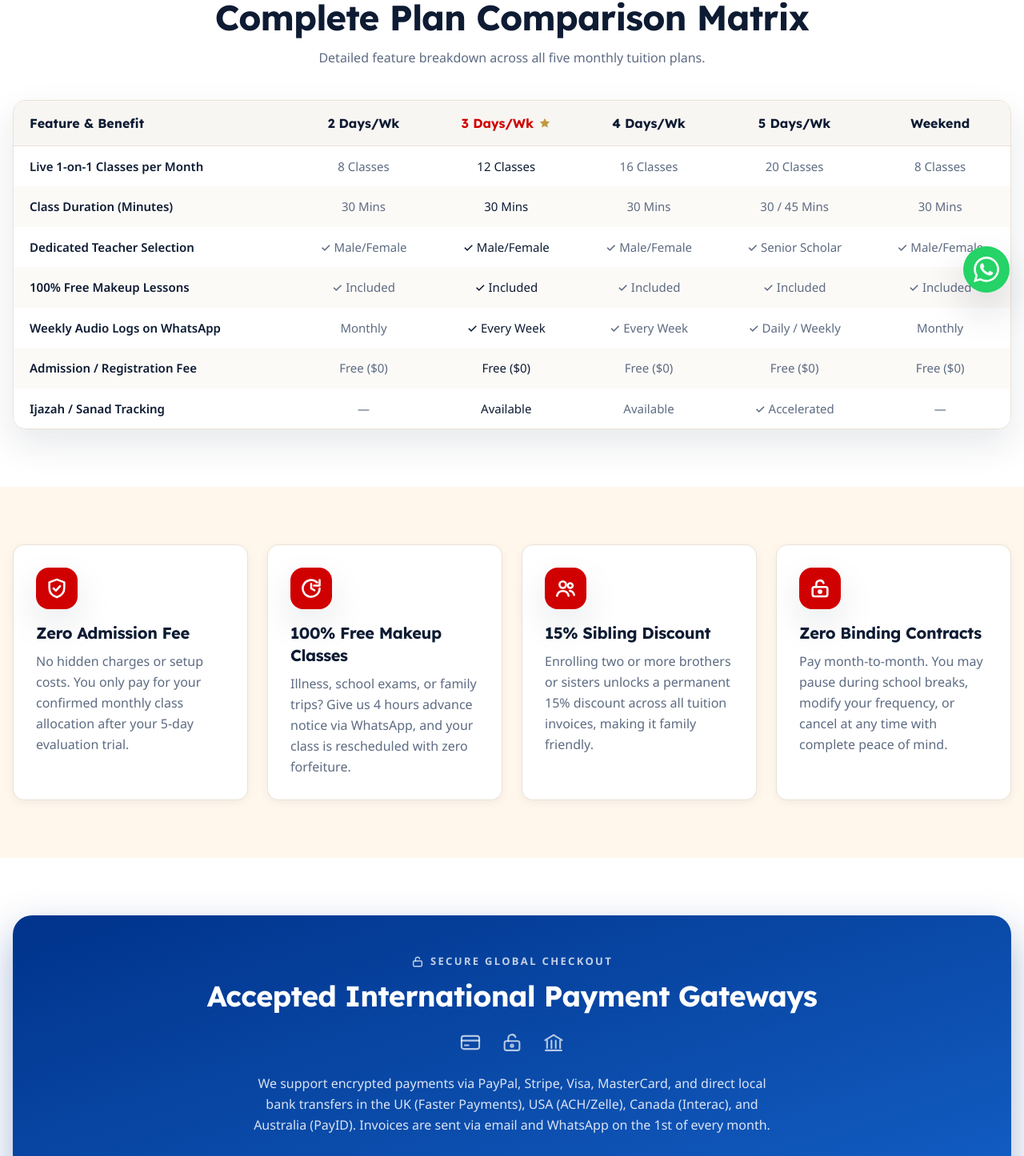
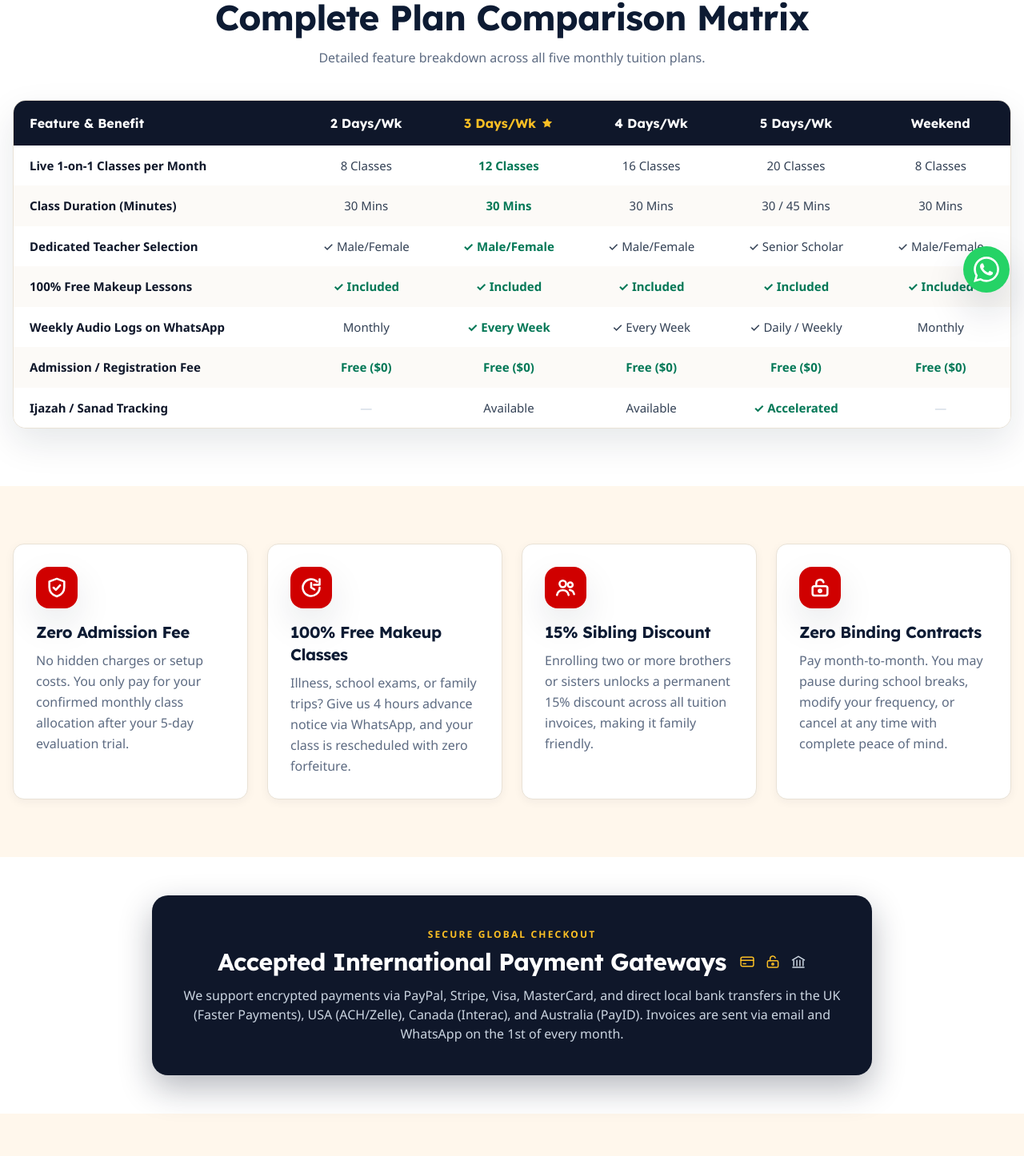
Before and after one commit to wordbitx/qn3, a Next.js app: page /fees in a window 1280 px wide. Shown: the part 416-1862 px from the top of the page at 80% size. Built offline with nearby package versions, Linux system fonts and the light colour scheme.

Commit message:
Round 19: matrix green (exact #047857) + strip rebuilt to reference + premium lockup

```diff
--- a/src/app/fees/page.tsx
+++ b/src/app/fees/page.tsx
@@ -29,13 +29,41 @@ export const metadata: Metadata = {
    5-day trial is kept everywhere (NOT the reference's 3-day trial).
    NO copied rating/reviews (4.9/5, 1450 reviews), NO DBS/COPPA, NO
    "Admissions 2026 Open" top bar (our top bar keeps phone +
-   socials). The calculator lives on the HOME page only. */
+   socials). The calculator lives on the HOME page only.
+   Feedback round 19 (13 Nov 2026): the matrix's AFFIRMATIVE cells
+   are GREEN — EXACT pattern from the parent's live-browser pixel
+   measurement of equrantutors.com/fees (13 Nov 22:30 PKT): green
+   #047857 (emerald-700), BOLD — the 3 Days column's values (EXCEPT
+   "Available", which is dark), plus "✓ Included" (all 5) and
+   "Free ($0)" (all 5), plus the single 5 Days "✓ Accelerated".
+   Header row: solid #0f172a, white text, GOLD #fbbf24 for
+   "3 Days/Wk ⭐". The blue band is rebuilt to the reference's exact
+   measured design (solid #0f172a, contained ~900px, ~180px tall,
+   gold eyebrow, white 28–30px heading, grey paragraph, NO pills,
+   3 small icons right of the heading). */
 
 /* Complete Plan Comparison Matrix — EXACT cell text from the
    reference's fees page (fresh fetch, 13 Nov 21:38). Columns:
    2 Days/Wk | 3 Days/Wk ⭐ | 4 Days/Wk | 5 Days/Wk | Weekend.
-   The 3-day column is highlighted (star in the header + red). The
-   star is an inline SVG — the site has NO emojis. */
+   The 3-day column is highlighted (gold header text + green bold
+   values — NO background tint, per the live measurement). The
+   star is an inline SVG — the site has NO emojis.
+   Round 19 GREEN RULE (live-browser pixel measurement, 13 Nov
+   22:30 PKT — green #047857, bold): a cell is green when (a) it is
+   in the 3 Days column and is NOT "Available", or (b) its row is
+   "100% Free Makeup Lessons" (✓ Included ×5), or (c) its row is
+   "Admission / Registration Fee" (Free ($0) ×5), or (d) it is
+   "✓ Accelerated". Everything else is dark: value cells #334155,
+   "—" dashes light grey #cbd5e1, feature labels #0f172a bold.
+   A checkmark is the same colour as its cell. */
+const isGreenCell = (row: string, col: number, v: string) => {
+  if (v === "Available" || v === "—") return false;
+  if (row === "100% Free Makeup Lessons") return true;
+  if (row === "Admission / Registration Fee") return true;
+  if (v === "✓ Accelerated") return true;
+  if (col === 1) return true; // the 3 Days column (except "Available")
+  return false;
+};
 const MATRIX_ROWS: { feature: string; values: string[] }[] = [
   { feature: "Live 1-on-1 Classes per Month", values: ["8 Classes", "12 Classes", "16 Classes", "20 Classes", "8 Classes"] },
   { feature: "Class Duration (Minutes)", values: ["30 Mins", "30 Mins", "30 Mins", "30 / 45 Mins", "30 Mins"] },
@@ -132,9 +160,6 @@ const FEES_FAQS = [
   },
 ];
 
-/* Payment methods shown as white pills on the navy band. */
-const PAYMENT_METHODS = ["PayPal", "Stripe", "Visa", "MasterCard", "Faster Payments", "ACH/Zelle", "Interac", "PayID"];
-
 export default function FeesPage() {
   return (
     <>
@@ -175,8 +200,8 @@ export default function FeesPage() {
             <div className="overflow-x-auto rounded-2xl border border-line bg-white shadow-card">
               <table className="w-full min-w-[720px] border-collapse text-left text-[15px]">
                 <thead>
-                  <tr className="border-b border-line bg-[#f8f6f2]">
-                    <th scope="col" className="px-5 py-4 font-display text-[16px] font-bold text-navyInk">
+                  <tr className="bg-[#0f172a]">
+                    <th scope="col" className="px-5 py-4 font-display text-[16px] font-bold text-white">
                       Feature &amp; Benefit
                     </th>
                     {MATRIX_COLS.map((c, i) => (
@@ -184,13 +209,13 @@ export default function FeesPage() {
                         key={c}
                         scope="col"
                         className={`px-4 py-4 text-center font-display text-[16px] font-bold ${
-                          i === 1 ? "text-brandRed" : "text-navyInk"
+                          i === 1 ? "text-[#fbbf24]" : "text-white"
                         }`}
                       >
                         <span className="inline-flex items-center justify-center gap-1.5">
                           {c}
                           {i === 1 ? (
-                            <svg viewBox="0 0 24 24" fill="currentColor" className="h-4 w-4 text-[#c19a3d]" aria-hidden="true">
+                            <svg viewBox="0 0 24 24" fill="currentColor" className="h-4 w-4 text-[#fbbf24]" aria-hidden="true">
                               <path d="M12 2.6 14.9 8.5l6.4.9-4.6 4.5 1.1 6.4L12 17.3l-5.8 3 1.1-6.4L2.7 9.4l6.4-.9L12 2.6Z" />
                             </svg>
                           ) : null}
@@ -202,14 +227,18 @@ export default function FeesPage() {
                 <tbody>
                   {MATRIX_ROWS.map((row, ri) => (
                     <tr key={row.feature} className={ri % 2 === 0 ? "bg-white" : "bg-[#fcfaf7]"}>
-                      <th scope="row" className="px-5 py-3.5 font-semibold text-navyInk">
+                      <th scope="row" className="px-5 py-3.5 font-bold text-[#0f172a]">
                         {row.feature}
                       </th>
                       {row.values.map((v, i) => (
                         <td
                           key={`${row.feature}-${i}`}
-                          className={`px-4 py-3.5 text-center font-medium ${
-                            i === 1 ? "text-navyInk" : "text-muted"
+                          className={`px-4 py-3.5 text-center ${
+                            isGreenCell(row.feature, i, v)
+                              ? "font-bold text-[#047857]"
+                              : v === "—"
+                                ? "font-medium text-[#cbd5e1]"
+                                : "font-medium text-[#334155]"
                           }`}
                         >
                           {v}
@@ -248,61 +277,57 @@ export default function FeesPage() {
         </div>
       </section>
 
-      {/* International Payments — PREMIUM CONTAINED BAND (round 18):
-          the user's "blue si patti si" is now a contained rounded
-          band (navy gradient + shadow), not a plain full-width
-          section. Same content: PayPal, Stripe, Visa, MasterCard,
-          direct local bank transfers (UK Faster Payments, USA
-          ACH/Zelle, Canada Interac, Australia PayID) + invoices on
-          the 1st of every month via email and WhatsApp. The payment
-          methods also show as white pills. The reference's strip
-          carries card/lock/bank icons — small white SVGs here,
-          NO emojis. */}
-      <section className="py-[72px] max-[640px]:py-[56px]">
+      {/* International Payments — EXACT REFERENCE STRIP (round 19):
+          rebuilt to the parent's live-browser pixel measurement of
+          equrantutors.com/fees (13 Nov 22:30 PKT): SOLID #0f172a
+          (slate-900, NOT a gradient), contained box ~900px wide
+          (the reference: 1,214px at a 1,919px viewport = 63.3%),
+          ~180px tall, radius 20px, padding ~41/39/35px. Gold
+          #fbbf24 eyebrow "SECURE GLOBAL CHECKOUT" (~12px, bold,
+          letter-spaced); white heading ~28–30px; light-grey
+          #cbd5e1 paragraph ~15–16px, two lines, exact text. The
+          payment methods appear ONLY as plain text inside the
+          paragraph — NO pills, NO logos, NO badges. Three small
+          generic icons (gold card, gold lock, light bank) sit
+          right of the heading — small SVGs, NO emojis, NO labels.
+          Gold #fbbf24 is used ONLY here + the matrix header
+          "3 Days/Wk ⭐" (the fee-card gold button stays #c19a3d). */}
+      <section className="py-12 max-[640px]:py-10">
         <div className="mx-auto max-w-7xl px-4">
           <Reveal>
-            <div className="overflow-hidden rounded-[24px] bg-gradient-to-br from-[#00338C] via-[#0a4aa8] to-[#1460c8] px-6 py-12 text-center shadow-[0_20px_50px_rgba(0,51,140,0.35)] sm:px-12">
-              <p className="flex items-center justify-center gap-2 text-[13px] font-bold uppercase tracking-[0.18em] text-white/75">
-                <svg viewBox="0 0 24 24" fill="none" stroke="currentColor" strokeWidth="2.2" strokeLinecap="round" strokeLinejoin="round" className="h-4 w-4" aria-hidden="true">
-                  <rect x="4" y="10.5" width="16" height="10" rx="2" />
-                  <path d="M8 10.5V7.5a4 4 0 0 1 7.8-1.2" />
-                </svg>
+            <div className="mx-auto max-w-[900px] overflow-hidden rounded-[20px] bg-[#0f172a] px-5 py-8 text-center shadow-[0_16px_40px_rgba(15,23,42,0.30)] sm:px-9 sm:py-10">
+              <p className="text-[12px] font-bold uppercase tracking-[0.18em] text-[#fbbf24]">
                 Secure Global Checkout
               </p>
-              <h2 className="mt-3 font-display text-[30px] font-bold leading-[1.15] tracking-[-0.02em] text-white sm:text-[36px]">
+              <div className="mt-2 flex flex-wrap items-center justify-center gap-x-4 gap-y-2">
+                <h2 className="font-display text-[26px] font-bold leading-[1.15] tracking-[-0.02em] text-white sm:text-[30px]">
                   Accepted International Payment Gateways
                 </h2>
-              <div className="mt-6 flex items-center justify-center gap-6 text-white/70" aria-hidden="true">
-                <svg viewBox="0 0 24 24" fill="none" stroke="currentColor" strokeWidth="1.8" strokeLinecap="round" strokeLinejoin="round" className="h-7 w-7">
+                <span className="flex items-center gap-3" aria-hidden="true">
+                  <svg viewBox="0 0 24 24" fill="none" stroke="currentColor" strokeWidth="1.8" strokeLinecap="round" strokeLinejoin="round" className="h-5 w-5 text-[#fbbf24]">
                     <rect x="2.5" y="5" width="19" height="14" rx="2.5" />
                     <path d="M2.5 10h19" />
                     <path d="M6 15h4" />
                   </svg>
-                <svg viewBox="0 0 24 24" fill="none" stroke="currentColor" strokeWidth="1.8" strokeLinecap="round" strokeLinejoin="round" className="h-7 w-7">
+                  <svg viewBox="0 0 24 24" fill="none" stroke="currentColor" strokeWidth="1.8" strokeLinecap="round" strokeLinejoin="round" className="h-5 w-5 text-[#fbbf24]">
                     <rect x="4" y="10.5" width="16" height="10" rx="2" />
                     <path d="M8 10.5V7.5a4 4 0 0 1 7.8-1.2" />
                     <circle cx="12" cy="15.5" r="1.4" />
                   </svg>
-                <svg viewBox="0 0 24 24" fill="none" stroke="currentColor" strokeWidth="1.8" strokeLinecap="round" strokeLinejoin="round" className="h-7 w-7">
+                  <svg viewBox="0 0 24 24" fill="none" stroke="currentColor" strokeWidth="1.8" strokeLinecap="round" strokeLinejoin="round" className="h-5 w-5 text-[#cbd5e1]">
                     <path d="M3 9.5 12 4l9 5.5" />
                     <path d="M5 10v8M9.7 10v8M14.3 10v8M19 10v8" />
                     <path d="M3.5 20.5h17" />
                   </svg>
+                </span>
               </div>
-              <p className="mx-auto mt-6 max-w-2xl leading-relaxed text-white/85">
+              <p className="mx-auto mt-3 text-[15px] leading-relaxed text-[#cbd5e1] sm:text-base">
                 We support encrypted payments via PayPal, Stripe, Visa,
                 MasterCard, and direct local bank transfers in the UK
                 (Faster Payments), USA (ACH/Zelle), Canada (Interac),
                 and Australia (PayID). Invoices are sent via email and
                 WhatsApp on the 1st of every month.
               </p>
-              <div className="mt-7 flex flex-wrap items-center justify-center gap-2.5">
-                {PAYMENT_METHODS.map((m) => (
-                  <span key={m} className="rounded-full bg-white px-4 py-2 text-[14px] font-bold text-[#00338C] shadow-sm">
-                    {m}
-                  </span>
-                ))}
-              </div>
             </div>
           </Reveal>
         </div>
```
Also changed, not shown: src/components/Header.tsx (+35 -9 lines). Lines whose indentation alone changed are shown as unchanged.
